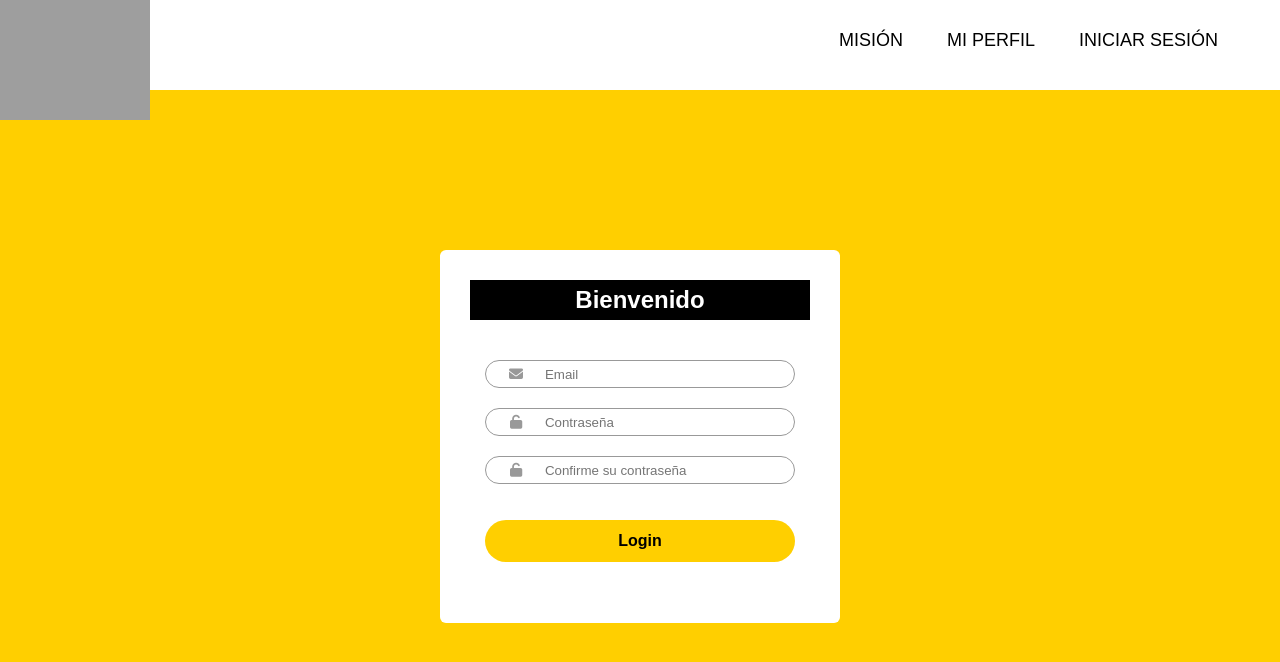
After one commit to MauroChapero/Proyecto-EGGInder, a Spring app: template Proyecto EGGInder/src/main/resources/templates/login.html in a window 1280 px wide. The commit adds this page. Shown: the top 662 px of the page. Run offline with Thymeleaf, Linux system fonts and the light colour scheme; the template is opened without the code that fills it, so the values that code supplies are empty; some libraries are stand-ins or nearby versions; grey boxes are pictures that could not be loaded.

Commit message:
agregado pagina login html y css

```diff
--- /dev/null
+++ b/Proyecto EGGInder/src/main/resources/static/css/style-login.css
@@ -0,0 +1,104 @@
+* {
+    margin: 0%;
+    padding: 0%;
+    box-sizing: border-box;
+}
+body {
+    background-color: #ffcf00;
+    font-family: Arial, Helvetica, sans-serif;
+    background-attachment: fixed;
+}
+
+.form-login {
+    background: white;
+    padding: 30px;
+    width: 400px;
+    margin: auto;
+    margin-top: 250px;
+    border-radius: 6px;
+}
+
+.contenedor {
+    width: 100%;
+    padding: 15px;
+}
+
+.titulo-bienvenido {
+    color: white;
+    background-color: black;
+    text-align: center;
+    padding: 6px;
+    margin-bottom: 25px;
+}
+
+.contenerdor,.contenedor-input {
+    font-size: 14px;
+    width: 100%;
+    padding: 5px;
+    border: 1px solid #999 /*#ffcf00*/;
+    margin-bottom: 20px;
+    border-radius: 20px;
+}
+
+.input-login {
+    border: none;
+    outline: none;
+}
+
+i {
+    min-width: 50px;
+    text-align: center;
+    color: #999;
+}
+
+.btn-login {
+    background-color: #ffcf00;
+    outline: none;
+    border: none;
+    border-radius: 4cm;
+    width: 100%;
+    padding: 12px;
+    cursor: pointer;
+    font-size: 16px;
+    margin: 16px 0;
+}
+
+header {
+    background-color: #ffffff;
+    height: 90px;
+    position: fixed; /*posicion fija*/
+    width: 100%;
+    top: 0;
+    left: 0;
+}
+.nav {
+    display: flex; /*coloca celdas como cajas*/
+    justify-content: space-between;
+
+}
+
+.nav-link {
+    color: black;
+    text-decoration: none;
+}
+.nav-menu {
+    display: flex;
+    margin-right: 40px; /*espacio entre palabras*/
+    list-style:none; /*Quito puntitos*/
+}
+.nav-menu-item {
+    font-size: 18px;
+    margin: 0 10px;
+    line-height: 80px;
+    text-transform: uppercase;
+    width: max-content; /*palabra entera*/
+
+}
+.nav-menu-link {
+    padding: 8px 12px; /*ar/ab izq/der*/
+    border-radius: 5px;
+}
+.nav-menu-link:hover {
+    background-color: #ffcf00; /*estilo cuando paso el mouse*/
+    transition: 0.5s; /*Transicion suave entre link y link del menu*/
+}
--- /dev/null
+++ b/Proyecto EGGInder/src/main/resources/templates/login.html
@@ -0,0 +1,44 @@
+<!DOCTYPE html>
+<html lang="en">
+<head>
+    <meta charset="UTF-8">
+    <meta http-equiv="X-UA-Compatible" content="IE=edge">
+    <meta name="viewport" content="width=device-width, initial-scale=1.0">
+    <script src="https://kit.fontawesome.com/cf27837293.js"></script>
+    <link rel="stylesheet" href="style-login.css">
+    <title>Egg inder</title>
+</head>
+<body>
+    <header>
+        <nav class="nav">
+            <a href="#"><img src="proyecto/logo egginder.png" align-left width="150" height="120"></a>
+            <ul class="nav-menu">
+                <li class="nav-menu-item"><a href="#" class="nav-menu-link nav-link">misión</a></li>
+                <li class="nav-menu-item"><a href="#" class="nav-menu-link nav-link">mi perfil</a></li>
+                <li class="nav-menu-item"><a href="#" class="nav-menu-link nav-link">iniciar sesión</a></li>
+            </ul>
+        </nav>
+    </header>
+    <form class="form-login" action="#" method="post">
+      <h2 class="titulo-bienvenido">Bienvenido</h2>
+      <div class="contenedor">
+        <div class="contenedor-input">
+            <i class="fa-solid fa-envelope"></i>
+            <input class="input-login" type="email" placeholder="Email">
+        </div>
+        <div class="contenedor-input">
+            <i class="fa-solid fa-unlock"></i>
+            <input class="input-login" type="password" placeholder="Contraseña">
+        </div>
+        <div class="contenedor-input">
+            <i class="fa-solid fa-unlock"></i>
+            <input class="input-login" type="password" placeholder="Confirme su contraseña">
+        </div>
+            <button class="btn-login btn-animado">
+                <a href="#"></a>
+                <b>Login</b>
+            </button>
+      </div>
+    </form>
+</body>
+</html>
```
Also changed, not shown: index.html (added, +24 -0 lines), style.css (added, +75 -0 lines), Proyecto EGGInder/src/main/resources/static/css/style-main.css (line endings or trailing spaces), 1 other file.
